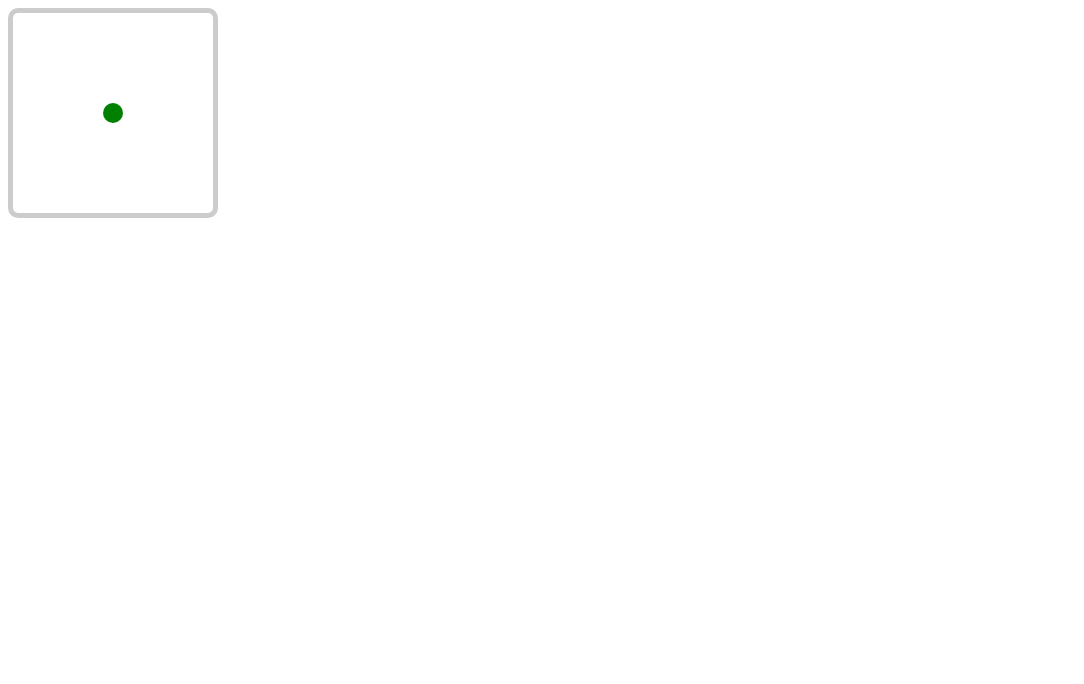
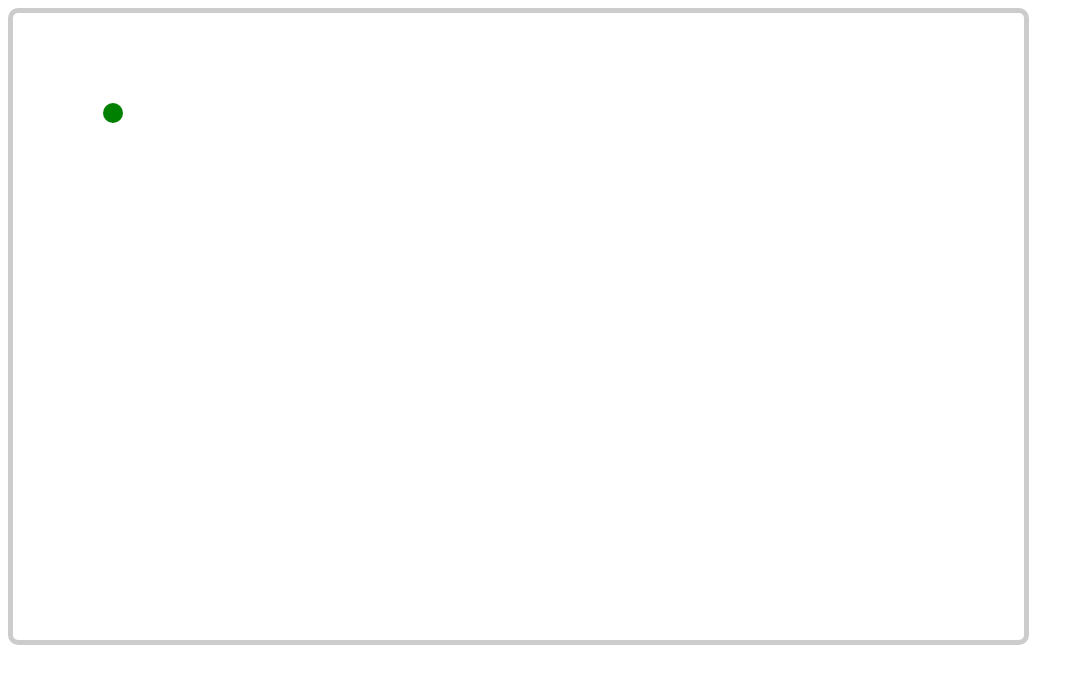
Before and after one commit to Gagandeep1999/tilt, a plain HTML site: page index.html in a window 1280 px wide. Shown: the whole page, without its empty margins (0-1084 px from the left). Drawn offline with Linux system fonts and the light colour scheme.

Commit message:
Update index.html

```diff
--- a/index.html
+++ b/index.html
@@ -2,8 +2,8 @@
 	<style>
 .garden {
   position: relative;
-  width : 200px;
-  height: 200px;
+  width : 80%;
+  height: 80%;
   border: 5px solid #CCC;
   border-radius: 10px;
 }
```
